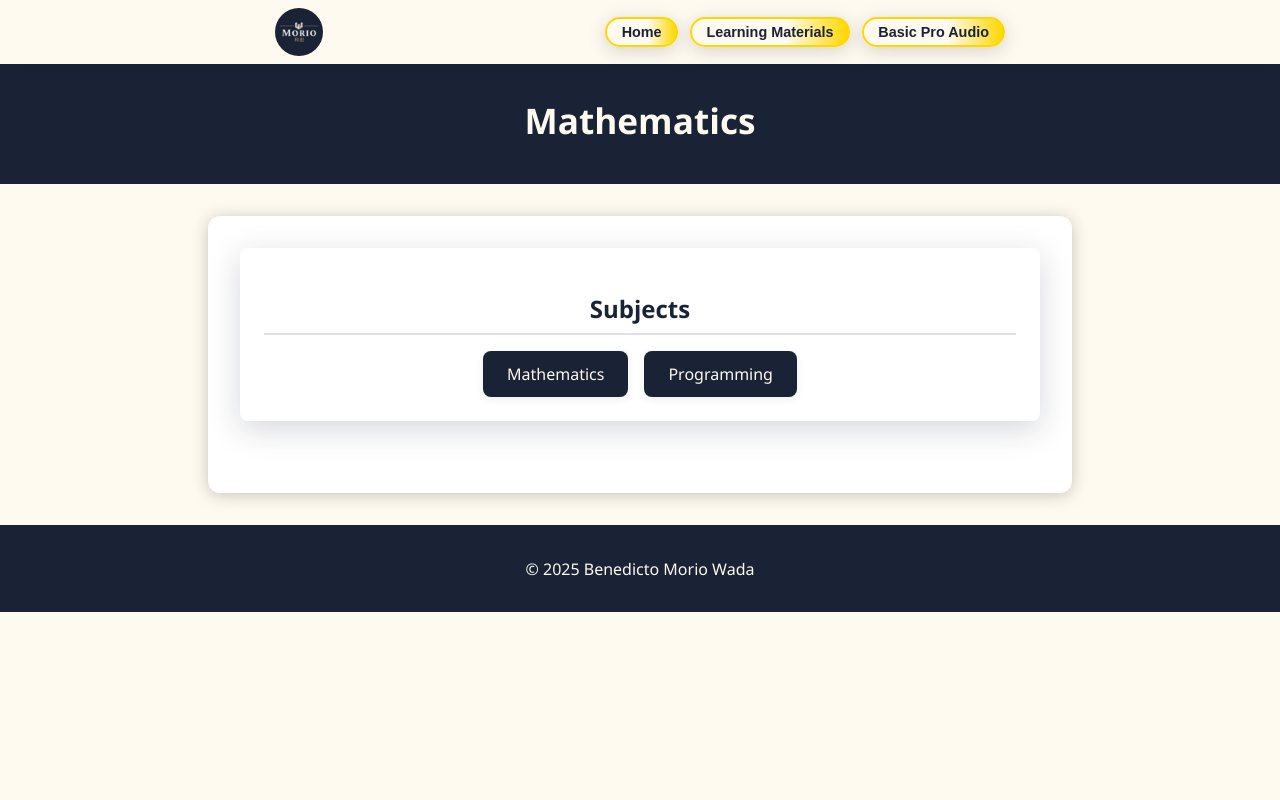
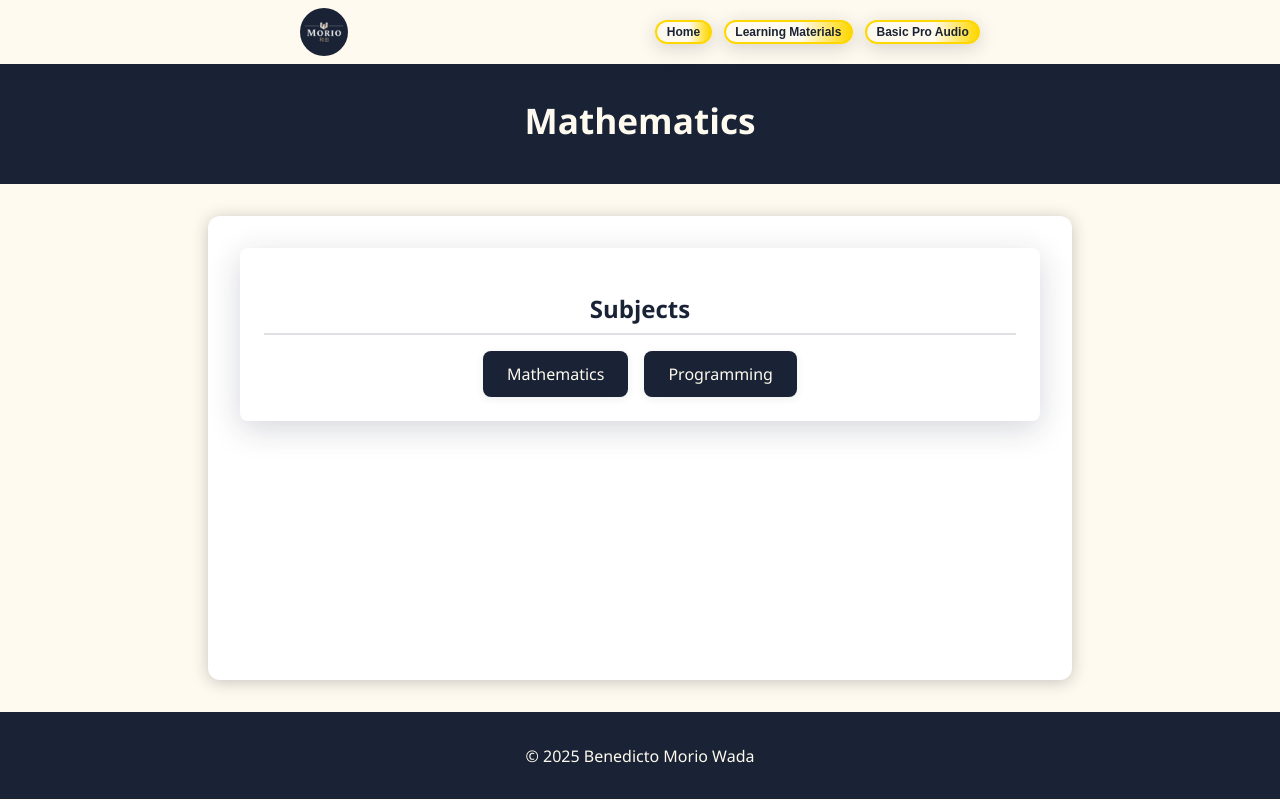
Before and after one commit to MorioWada/Website, a plain HTML site: page Learning_Materials/Subjects/mathematics.html in a window 1280 px wide. Drawn offline with Linux system fonts and the light colour scheme; files whose address does not match are found by name.

Commit message:
Add files via upload

```diff
--- a/Learning_Materials/Subjects/mathematics.html
+++ b/Learning_Materials/Subjects/mathematics.html
@@ -11,9 +11,9 @@
     <div class="utility-bar">
         <img src="../../Images/NEW_LOGO (compressed).png" alt="Site Icon" class="site-icon">
         <div class="utility-bar-buttons">
-            <button class="utility-link" onclick="window.open('../index.html')">Home</button>
-            <button class="utility-link" onclick="window.open('learning_materials.html', '_blank')">Learning Materials</button>
-            <button class="utility-link" onclick="window.open('https://sites.google.com/view/moriowada-bpa/', '_blank')">Basic Pro Audio</button>
+            <button class="utility-link" onclick="window.location.href='../../index.html'">Home</button>
+            <button class="utility-link" onclick="window.location.href='../learning_materials.html'">Learning Materials</button>
+            <button class="utility-link" onclick="window.location.href='https://sites.google.com/view/moriowada-bpa/', '_blank'">Basic Pro Audio</button>
         </div>
     </div>
     <header>
--- a/style.css
+++ b/style.css
@@ -70,10 +70,10 @@
     color: #192335;
     border: 2px solid #FFD700;
     border-radius: 24px;
-    padding: 0.3rem 0.9rem;
+    padding: 0.2rem 0.6rem;
     font-weight: 700;
     text-decoration: none;
-    font-size: 0.9rem;
+    font-size: 0.75rem;
     box-shadow: 0 4px 18px rgba(25,35,53,0.18);
     transition: background 0.3s, color 0.3s, border 0.3s, box-shadow 0.3s, transform 0.2s;
     cursor: pointer;
@@ -174,6 +174,7 @@ nav a:hover {
 }
 main {
     max-width: 800px;
+    min-height: 50vh;
     margin: 2rem auto;
     background: #fff;
     border-radius: 12px;
```
Also changed, not shown: Learning_Materials/Subjects/programming.html (+3 -3 lines), Learning_Materials/learning_materials.html (+5 -5 lines), index.html (+3 -3 lines).
